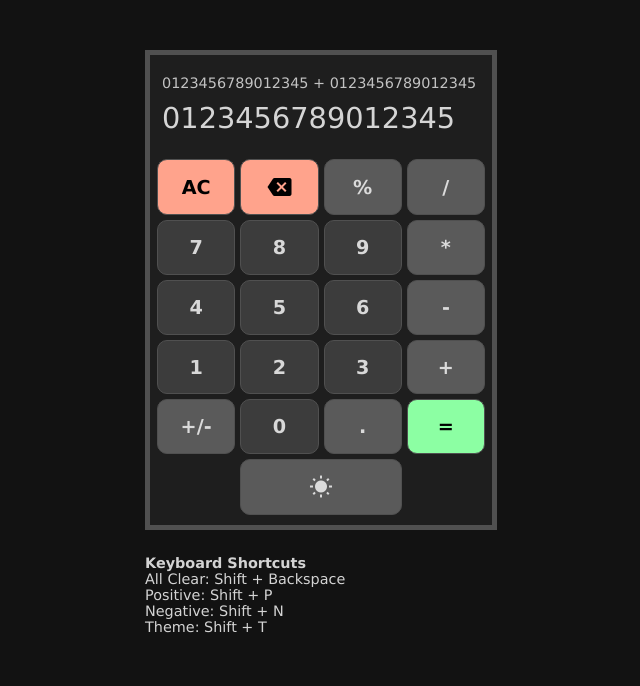
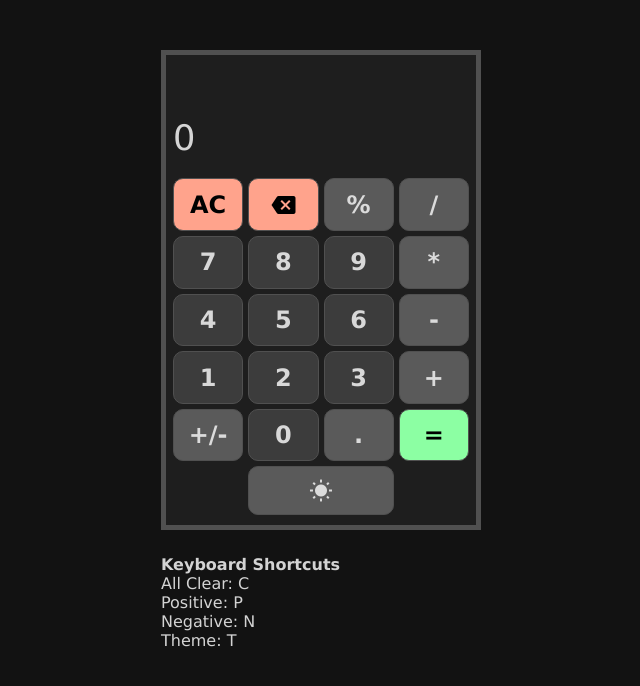
Before and after one commit to thatblindgeye/Calculator, a plain HTML site: page index.html in a window 1280 px wide. Both pictures are taken after a click on the button "AC". Shown: the whole page, without its empty margins (319-959 px from the left). Drawn offline with Linux system fonts and the light colour scheme.

Commit message:
Update html and css, add javascript

```diff
--- a/index.html
+++ b/index.html
@@ -12,8 +12,8 @@
     <div class="page-container">
       <div class="calculator-container">
         <div class="display">
-          <p class="equation">0123456789012345 + 0123456789012345</p>
-          <p class="main-display">0123456789012345</p>
+          <p class="equation"></p>
+          <p id="main-display">0</p>
         </div>
         <div class="button-container">
           <button type="button" class="clear btn">AC</button>
@@ -41,10 +41,10 @@
       </div>
       <div class="shortcuts">
         <h1>Keyboard Shortcuts</h1>
-        <p>All Clear: <kbd>Shift</kbd> + <kbd>Backspace</kbd></p>
-        <p>Positive: <kbd>Shift</kbd> + <kbd>P</kbd></p>
-        <p>Negative: <kbd>Shift</kbd> + <kbd>N</kbd></p>
-        <p>Theme: <kbd>Shift</kbd> + <kbd>T</kbd></p>
+        <p>All Clear: <kbd>C</kbd></p>
+        <p>Positive: <kbd>P</kbd></p>
+        <p>Negative: <kbd>N</kbd></p>
+        <p>Theme: <kbd>T</kbd></p>
       </div>
     </div>
 
--- a/script.js
+++ b/script.js
@@ -3,7 +3,12 @@
 const themeBtn = document.querySelector(".theme");
 const digits = document.querySelectorAll(".digit");
 const operators = document.querySelectorAll(".operator");
-let display = document.querySelector(".main-display");
+const percentBtn = document.querySelector(".percentage");
+const posNegBtn = document.querySelector(".pos-neg");
+const decimalBtn = document.querySelector(".decimal");
+const clearBtn = document.querySelector(".clear");
+const backspaceBtn = document.querySelector(".delete");
+let display = document.getElementById("main-display");
 let equation = document.querySelector(".equation");
 
 function toggleTheme() {
@@ -11,10 +16,30 @@ function toggleTheme() {
   doc.classList.toggle("light-theme");
 }
 
+function allClear() {
+  document.querySelector(".display").scrollTo(0, 0);
+  display.textContent = 0;
+}
+
+function backspace() {
+  if (display.textContent.length === 1) {
+    display.textContent = 0;
+  } else {
+    display.textContent = display.textContent.slice(0, (display.textContent.length - 1));
+  }
+}
+
+function displayDigits(e) {
+  if (display.textContent.length < 16) {
+    display.textContent = `${display.textContent}` + `${e.target.textContent}`;
+  }
+  if (display.textContent.startsWith("0") && display.textContent.length > 1) {
+    display.textContent = display.textContent.slice(1);
+  }
+}
+
 digits.forEach((digits) => {
-  digits.addEventListener("click", (e) => {
-    console.log(e.target.textContent);
-  })
+  digits.addEventListener("click", displayDigits)
 })
 
 operators.forEach((operators) => {
@@ -23,4 +48,23 @@ operators.forEach((operators) => {
   })
 })
 
+clearBtn.addEventListener("click", allClear)
+window.addEventListener("keydown", (e) => {
+  if (e.key === "c") {
+    allClear();
+  }
+})
+
+backspaceBtn.addEventListener("click", backspace)
+window.addEventListener("keydown", (e) => {
+  if (e.key === "Backspace") {
+    backspace();
+  }
+})
+
 themeBtn.addEventListener("click", toggleTheme)
+window.addEventListener("keydown", (e) => {
+  if (e.key === "t") {
+    toggleTheme();
+  }
+})
--- a/style.css
+++ b/style.css
@@ -51,9 +51,15 @@ html {
   flex-direction: column;
   justify-content: space-between;
   width: 95%;
+  height: 100px;
   margin: 0 auto;
-  padding: 5px;
   overflow: auto;
+  -ms-overflow-style: none;
+  scrollbar-width: none;
+}
+
+.display::-webkit-scrollbar {
+  display: none;
 }
 
 p {
@@ -61,15 +67,13 @@ p {
 }
 
 .equation {
-  padding-top: 5px;
-  font-size: 0.9rem;
+  font-size: 1.1rem;
   opacity: 0.9;
-  white-space: nowrap;
 }
 
-.main-display {
-  font-size: 2.1rem;
-  padding: 10px 0 0;
+#main-display {
+  font-size: 2.5rem;
+  padding: 5px 0 0;
 }
 
 .button-container {
@@ -90,8 +94,17 @@ p {
   color: var(--main-font);
   border: 1px solid var(--border);
   border-radius: 10px;
-  font-size: 1.2rem;
+  font-size: 1.5rem;
   font-weight: bold;
+}
+
+.btn:hover {
+  cursor: pointer;
+  transform: scale(1.05);
+}
+
+.btn:active {
+  transform: scale(0.95);
 }
 
 .operator,
@@ -132,44 +145,35 @@ p {
   }
 
   .calculator-container {
-    width: 22rem;
+    width: 20rem;
     height: 30rem;
     margin: 50px auto 25px;
     border: 5px solid var(--border);
   }
 
   .display {
-    width: 20.5rem;
+    width: 18.5rem;
   }
 
-  .main-display {
-    font-size: 1.8rem;
+  #main-display {
+    font-size: 2.2rem;
   }
 
   .button-container {
-    width: 20.5rem;
+    width: 18.5rem;
     margin: 20px auto 0;
     padding: 0;
   }
 
-  .btn:hover {
-    cursor: pointer;
-    transform: scale(1.05);
-  }
-
-  .btn:active {
-    transform: scale(0.95);
-  }
-
   .shortcuts {
     display: block;
-    width: 22rem;
+    width: 20rem;
     margin: 0 auto 50px;
   }
 
   h1,
   h1 ~ p {
     color: var(--main-font);
-    font-size: 0.9rem;
+    font-size: 1rem;
   }
 }
```
